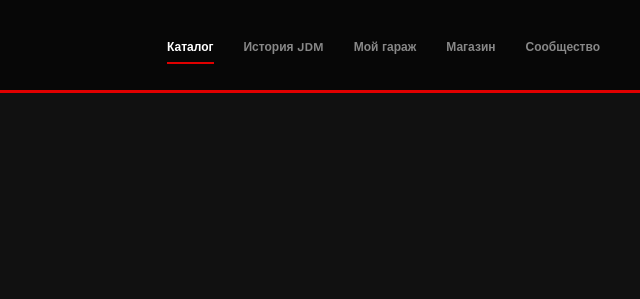
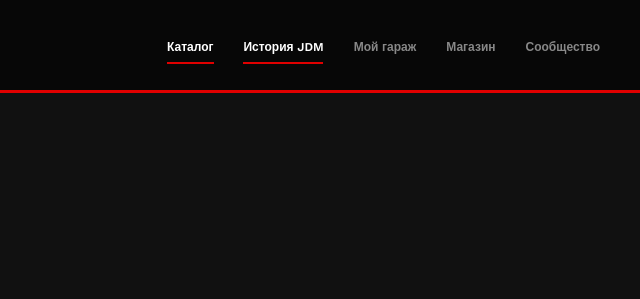
Before and after one commit to Lover379/JDM, a website built with Vite: page index.html in a window 1280 px wide. Shown: the top 299 px of the page, 640-1280 px from the left. Built offline with nearby package versions, Linux system fonts and the light colour scheme.

Commit message:
version 2.0

```diff
--- a/index.html
+++ b/index.html
@@ -30,7 +30,7 @@
           </li>
 
           <li>
-            <a href="./history.html">История JDM</a>
+            <a href="./history.html " class="active">История JDM</a>
           </li>
 
           <li>
```
